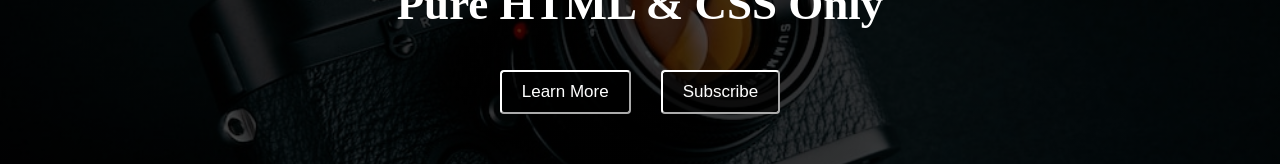
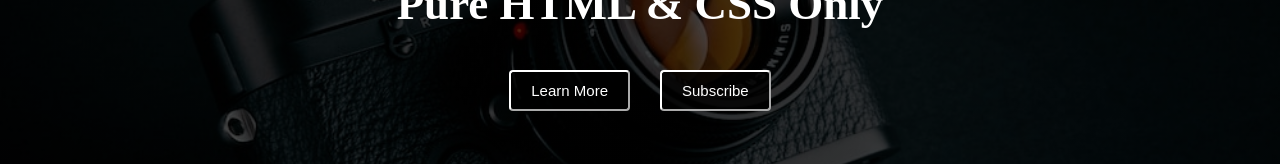
Before and after one commit to Sat-hi-sh/Learning, a plain HTML site: page Sri Shiva/Sri/simple.html in a window 1280 px wide. Shown: the part 346-510 px from the top of the page. Drawn offline with Linux system fonts and the light colour scheme.

Commit message:
Update simple.css

```diff
--- a/Sri Shiva/Sri/simple.css
+++ b/Sri Shiva/Sri/simple.css
@@ -3,7 +3,7 @@
     padding: 0;
 }
 .hori{
-    background: linear-gradient(to top, rgba(0,0,0,0.7)60%,rgba(0,0,0,0.7)70%), url(images.jpg);
+    background: linear-gradient(to top, rgba(0,0,0,0.7)80%,rgba(0,0,0,0.7)75%), url(images.jpg);
     height: 100vh;
     background-size: 100%;
     background-repeat: no-repeat;
@@ -17,13 +17,11 @@ nav{
     justify-content: space-between;
     background-color: rgba(0, 0, 0, 0.856);
     padding: 10px 25px;
-
 }
 .Codelab{
     font-size: 30px;
     font-weight:bolder;
     font-family: 'Lucida Sans', 'Lucida Sans Regular', 'Lucida Grande', 'Lucida Sans Unicode', Geneva, Verdana, sans-serif;
-
 }
 .Menus ul{
     display:flex;
@@ -55,17 +53,15 @@ nav{
 }
 
 button{
-    background-color:rgba(0,0,0,0.7);
+    background-color:rgba(0,0,0,0.8);
     color: white;
     padding: 10px 20px;
     border-radius:4px;
     border-color: white;
     margin: 15px;
-    font-size: 17px;
-    transition: all 0.2s at ease;
+    font-size: 15px;
 }
 button:hover{
-
     background-color: white;
     font-weight: bold;
     color:black;
```
